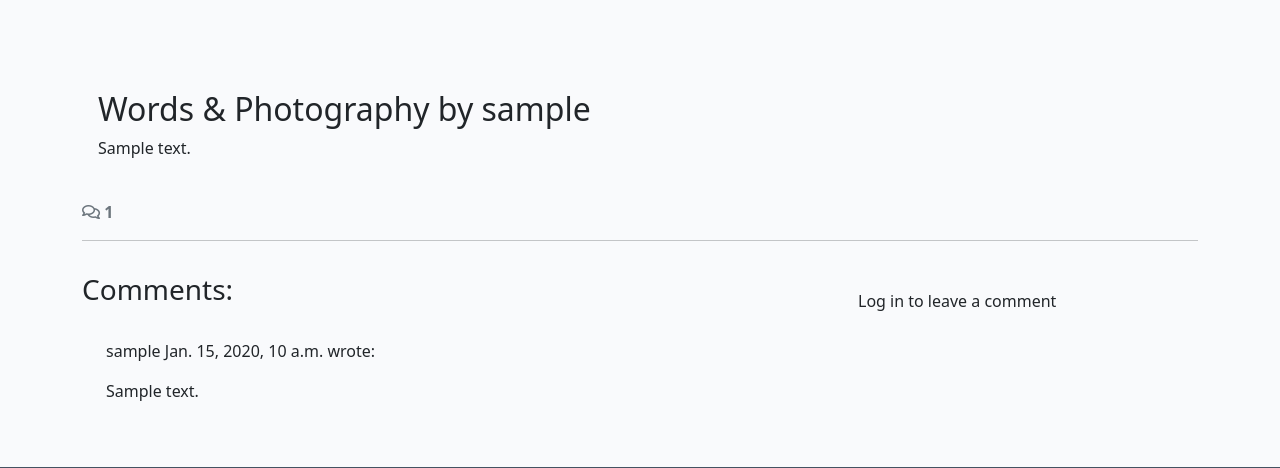
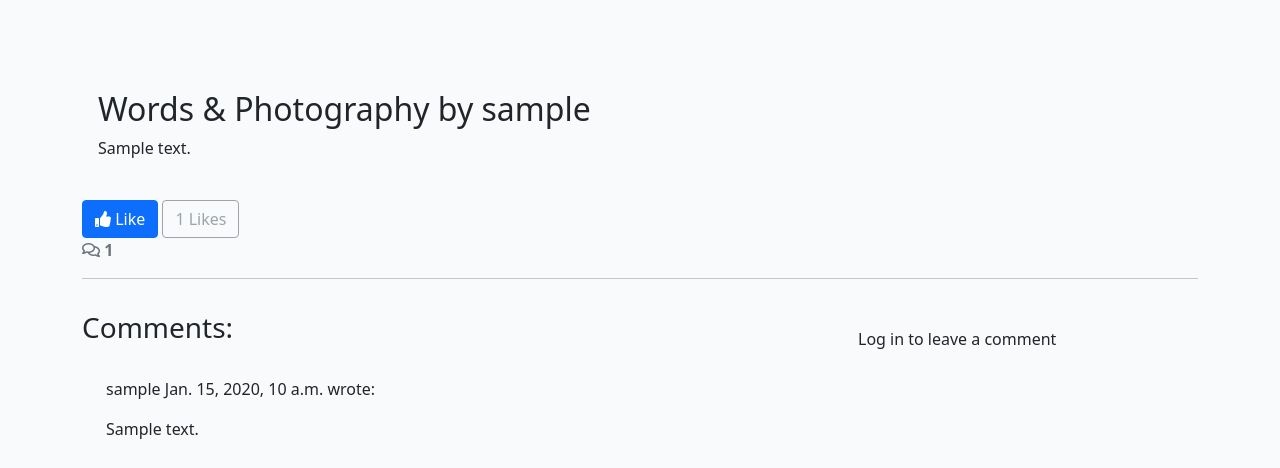
Before and after one commit to cniblock/Walking-Anglesey, a Django app: a page that uses walks/templates/walks/post_detail.html in a window 1280 px wide. Shown: the part 338-806 px from the top of the page. Run offline with Django 5.2, Linux system fonts and the light colour scheme; tables that the repository leaves empty hold one stand-in row (values such as "Sample post"); some libraries are stand-ins or nearby versions.

Commit message:
added like button to post_detail.html page

```diff
--- a/walks/admin.py
+++ b/walks/admin.py
@@ -1,5 +1,5 @@
 from django.contrib import admin
-from .models import Post, Comment
+from .models import Post, Comment, Like
 from django_summernote.admin import SummernoteModelAdmin
 
 @admin.register(Post)
@@ -14,3 +14,4 @@ class PostAdmin(SummernoteModelAdmin):
 
 # Register your models here.
 admin.site.register(Comment)
+admin.site.register(Like)
--- a/walks/models.py
+++ b/walks/models.py
@@ -17,7 +17,7 @@ class Post(models.Model):
     status = models.IntegerField(choices=STATUS, default=0)
     excerpt = models.TextField(blank=True)
     updated_on = models.DateTimeField(auto_now=True)
-    likes = models.ManyToManyField(User, related_name='liked_posts')
+    liked = models.ManyToManyField(User, default=None, blank=True, related_name='liked_posts')
 
     class Meta:
         ordering = ["-created_on"]
@@ -25,7 +25,27 @@ class Post(models.Model):
     def __str__(self):
         return f"{self.title} | written by {self.author}"
 
+    @property
+    def num_likes(self):
+        return self.liked.all().count()
 
+
+# Like Model
+LIKE_CHOICES = (
+    ('Like', 'Like'),
+    ('Unlike', 'Unlike'),
+)
+
+
+class Like(models.Model):
+    user = models.ForeignKey(User, on_delete=models.CASCADE)
+    post = models.ForeignKey(Post, on_delete=models.CASCADE)
+    value = models.CharField(choices=LIKE_CHOICES, default='Like', max_length=10)
+
+    def __str__(self):
+        return str(self.post)
+
+#Comment model
 class Comment(models.Model):
     post = models.ForeignKey(
         Post, on_delete=models.CASCADE, related_name="comments")
--- a/walks/templates/walks/post_detail.html
+++ b/walks/templates/walks/post_detail.html
@@ -36,7 +36,17 @@
     </div>
   </div>
 
-
+  <!-- Like Button -->
+  <button type="submit" class="btn btn-primary">
+    {% if user in post.liked.all %}
+        <i class="fas fa-thumbs-down"></i> Unlike
+    {% else %}
+        <i class="fas fa-thumbs-up"></i> Like
+    {% endif %}
+</button>
+<button type="button" class="btn btn-outline-secondary" disabled>
+    {{ post.liked.all.count }} Likes
+</button>
   <!-- Displaying count of comments -->
   <div class="row">
     <div class="col-12">
--- a/walks/urls.py
+++ b/walks/urls.py
@@ -8,4 +8,5 @@ urlpatterns = [
          views.comment_edit, name='comment_edit'),
     path('<slug:slug>/delete_comment/<int:comment_id>',
          views.comment_delete, name='comment_delete'),
+     path('like/<slug:slug>/', views.like_post, name='like_post'),
 ]
--- a/walks/views.py
+++ b/walks/views.py
@@ -2,7 +2,7 @@ from django.shortcuts import render, get_object_or_404, reverse
 from django.views import generic
 from django.contrib import messages
 from django.http import HttpResponseRedirect
-from .models import Post, Comment
+from .models import Post, Comment, Like
 from .forms import CommentForm
 from django.contrib.auth.decorators import login_required
 
@@ -58,6 +58,23 @@ def post_detail(request, slug):
     )
 
 
+@login_required
+def like_post(request, slug):
+    post = get_object_or_404(Post, slug=slug)
+    user = request.user
+
+    # Check if the user already liked the post
+    if post.liked.filter(id=user.id).exists():
+        # User has already liked this post, so unlike it
+        post.liked.remove(user)
+    else:
+        # User has not liked this post, so like it
+        post.liked.add(user)
+
+    # Redirect back to the post detail page after like/unlike
+    return HttpResponseRedirect(reverse('post_detail', args=[slug]))
+
+
 def comment_edit(request, slug, comment_id):
     """
     view to edit comments
```
Also changed, not shown: walks/migrations/0001_initial.py, walks/migrations/0002_alter_post_liked.py (added), walks/migrations/0002_auto_20240511_1322.py (deleted), walks/migrations/0003_comment.py (deleted), walks/migrations/0004_auto_20240513_1125.py (deleted), walks/migrations/0005_post_featured_image.py (deleted).
